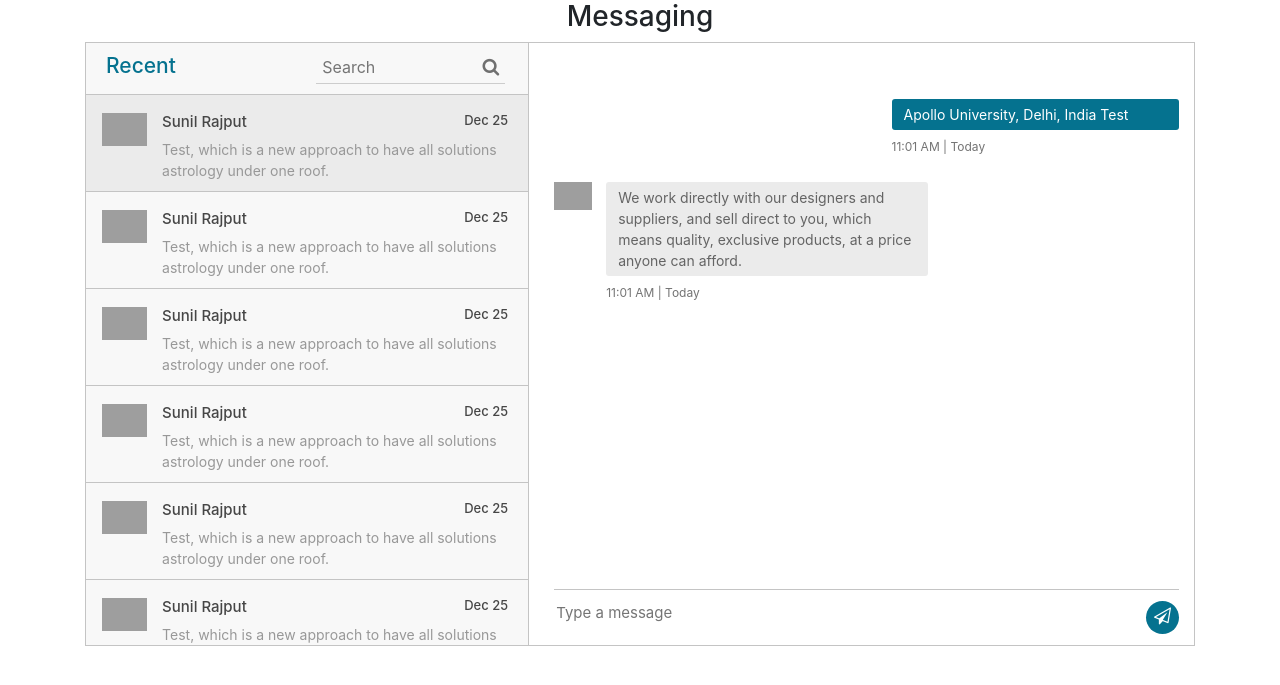
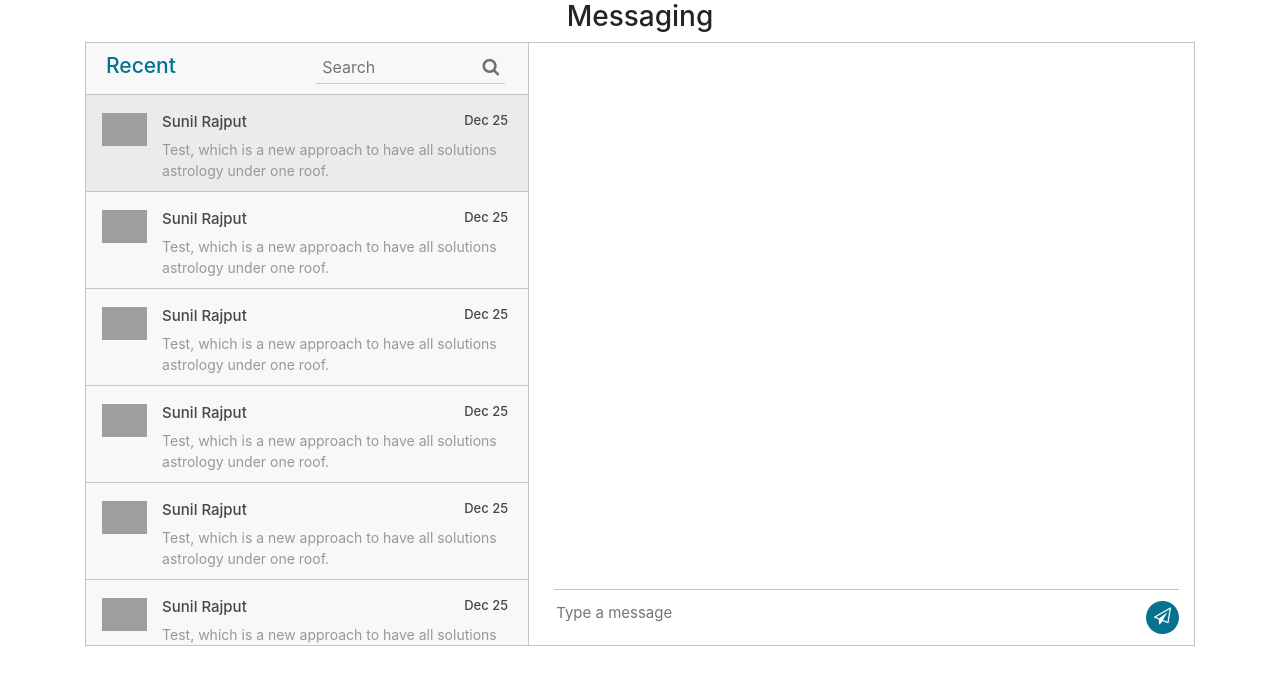
Before and after one commit to bpichardo14/messenger, a Flask app: page /chat in a window 1280 px wide. Shown: the part 56-741 px from the top of the page. Run offline with Flask 2, Linux system fonts and the light colour scheme; a user stored in the database is signed in; some libraries are stand-ins or nearby versions; grey boxes are pictures that could not be loaded.

Commit message:
demo version v1

```diff
--- a/templates/index.html
+++ b/templates/index.html
@@ -233,12 +233,12 @@
         </div>
         <div class="mesgs">
           <div class="msg_history">
-            <div class="outgoing_msg">
+            <!-- <div class="outgoing_msg">
               <div class="sent_msg">
                 <p>Apollo University, Delhi, India Test</p>
                 <span class="time_date"> 11:01 AM    |    Today</span> </div>
-            </div>
-            <div class="incoming_msg">
+            </div> -->
+            <!-- <div class="incoming_msg">
               <div class="incoming_msg_img"> <img src="https://ptetutorials.com/images/user-profile.png" alt="sunil"> </div>
               <div class="received_msg">
                 <div class="received_withd_msg">
@@ -247,7 +247,7 @@
                     products, at a price anyone can afford.</p>
                   <span class="time_date"> 11:01 AM    |    Today</span></div>
               </div>
-            </div>
+            </div> -->
           </div>
           <form class="type_msg" action="#" onsubmit= "send_message(); return false">
             <div class="input_msg_write">
```
